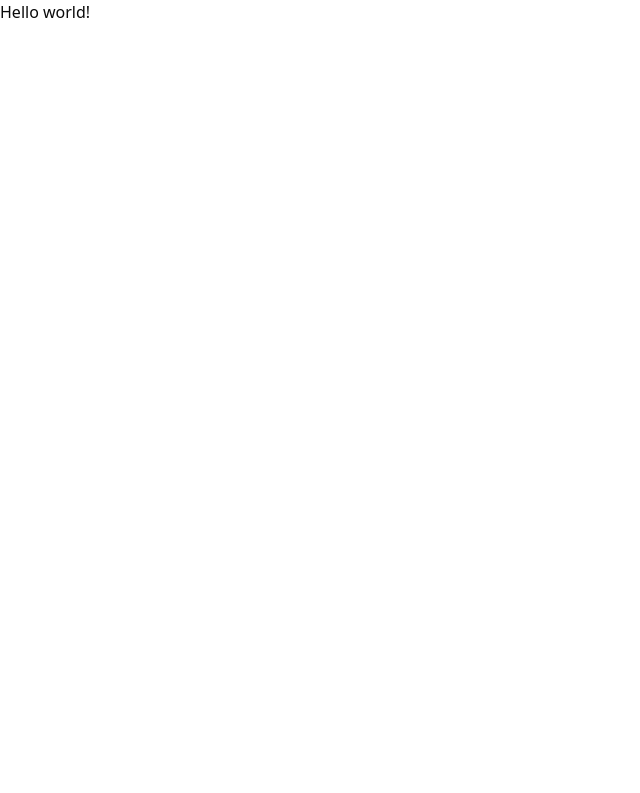
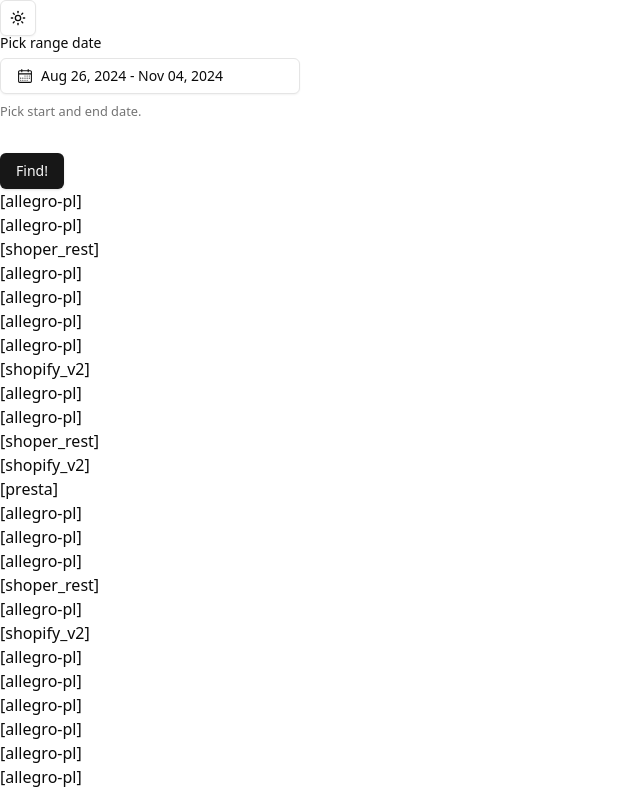
Before and after one commit to osowskimateusz97/analytics-task, a React (Vite) app: page / in a window 1280 px wide. Shown: the top 793 px of the page, without its empty margins (0-640 px from the left). Built offline with nearby package versions, Linux system fonts and the light colour scheme.

Commit message:
feat: update homepage

```diff
--- a/src/pages/HomePage.tsx
+++ b/src/pages/HomePage.tsx
@@ -1,27 +1,33 @@
+import { ModeToggle } from "@/components/mode-toggle";
 import { getAnalytics } from "@/queries/getAnalytics";
 import { useQuery } from "@tanstack/react-query";
-import { subWeeks } from "date-fns";
-import { useState } from "react";
-
-const LAST_MONTH = subWeeks(new Date(), 5);
-const TODAY_DATE = new Date();
-
-const defaultConfig = {
-  startDate: LAST_MONTH,
-  endDate: TODAY_DATE,
-};
+import { AnalyticsFiltersForm } from "@/components/analytics-filters-form";
+import { useDateRange } from "@/providers/date/dateHook";
+import { format } from "date-fns";
 
 function Homepage() {
-  const [date, setDate] = useState(defaultConfig);
-  const { startDate, endDate } = date;
+  const {
+    dateRange: { from, to },
+  } = useDateRange();
+
   // Queries
-  const query = useQuery({
-    queryKey: [startDate, endDate],
-    queryFn: () => getAnalytics(startDate, endDate),
+  const { isLoading, isError, isSuccess, data } = useQuery({
+    queryKey: [format(from, "yyyy-MM-dd"), format(to, "yyyy-MM-dd")],
+    queryFn: () => getAnalytics(from!, to!),
+    enabled: !!(from && to),
   });
+
   return (
     <div>
-      <h1 className="text-blue">Hello world!</h1>
+      <ModeToggle />
+      <AnalyticsFiltersForm />
+      {isLoading ? <p>Fetching data..</p> : null}
+      {isError ? <p>Error during fetching analitics</p> : null}
+      {isSuccess && data
+        ? data.map((analytics, idx) => (
+            <p key={idx}>{analytics.channel_name}</p>
+          ))
+        : null}
     </div>
   );
 }
```
